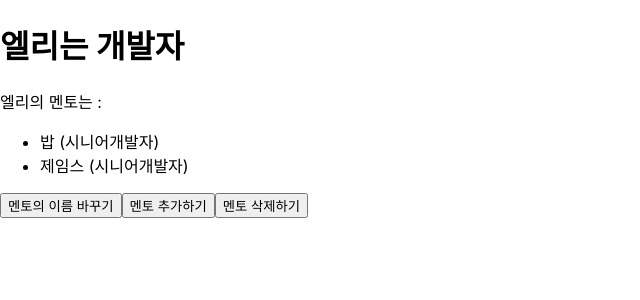
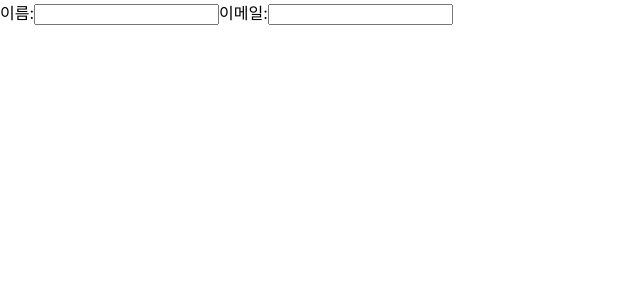
Before and after one commit to lhpark114/react-deepdive, a React (Vite) app: page / in a window 1280 px wide. Shown: the top 300 px of the page, without its empty margins (0-640 px from the left). Built offline with nearby package versions, Linux system fonts and the light colour scheme.

Commit message:
AppForm - 1

```diff
--- /dev/null
+++ b/src/AppForm.jsx
@@ -0,0 +1,33 @@
+import React, {useState} from 'react';
+
+export default function AppForm() {
+  const [name, setName] = useState('');
+  const [email, setEmail] = useState('');
+  const handleSubmit = (e) => {
+    e.preventDefault();
+  };
+  return (
+    <form onSubmit={handleSubmit}>
+    <label htmlFor='name'>이름:</label>
+    <input
+        type='text'
+        id='name'
+        name='name'
+        value={name}
+        onChange={(e) => {
+            setName(e.target.value);
+        }}
+    />
+    <label htmlFor='email'>이메일:</label>
+    <input
+        type='email'
+        id='email'
+        name='email'
+        value={email}
+        onChange={(e) => {
+            setEmail(e.target.value);
+        }}
+    />
+    </form>
+  );
+}
--- a/src/index.jsx
+++ b/src/index.jsx
@@ -2,11 +2,11 @@ import React from 'react';
 import ReactDOM from 'react-dom/client';
 import './index.css';
 import reportWebVitals from './reportWebVitals';
-import AppMentors from './AppMentors';
+import AppForm from './AppForm';
 
 const root = ReactDOM.createRoot(document.getElementById('root'));
 root.render(
   <React.StrictMode>
-    <AppMentors />
+    <AppForm />
   </React.StrictMode>
 );
```
